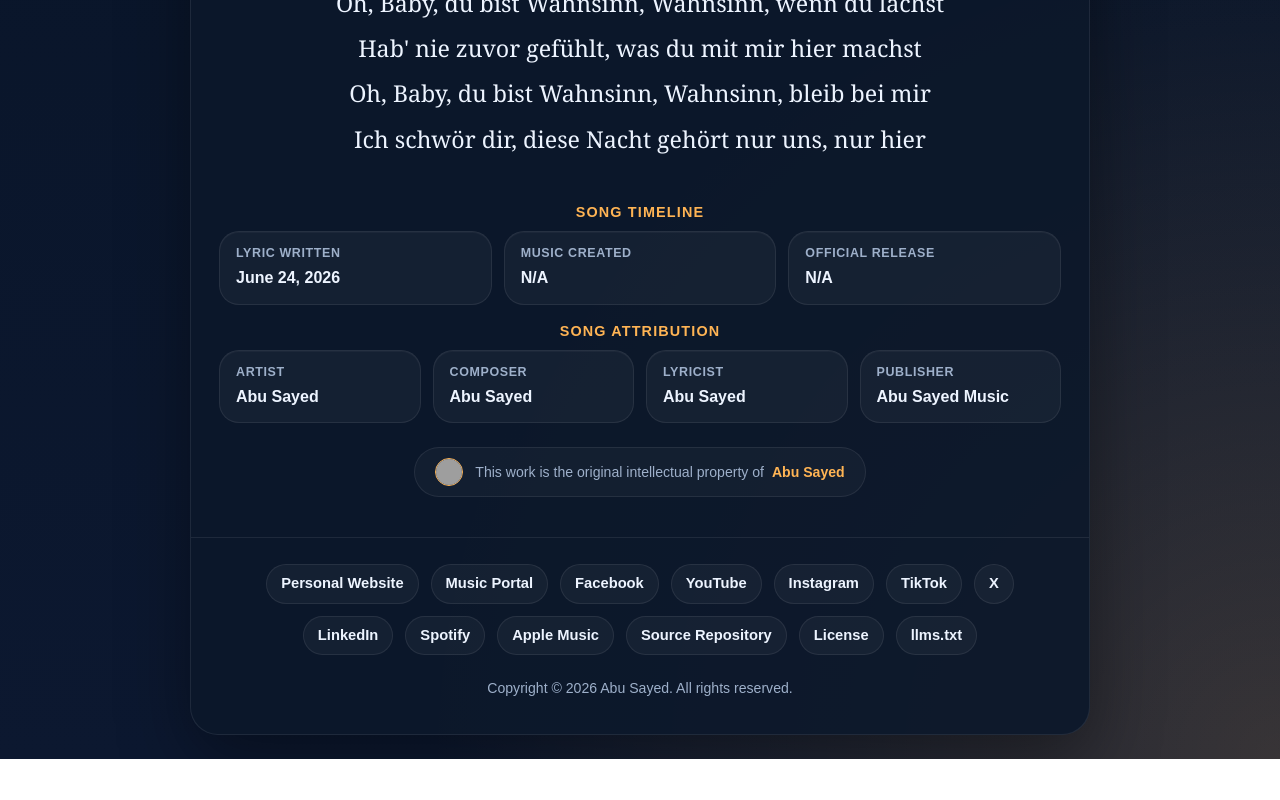
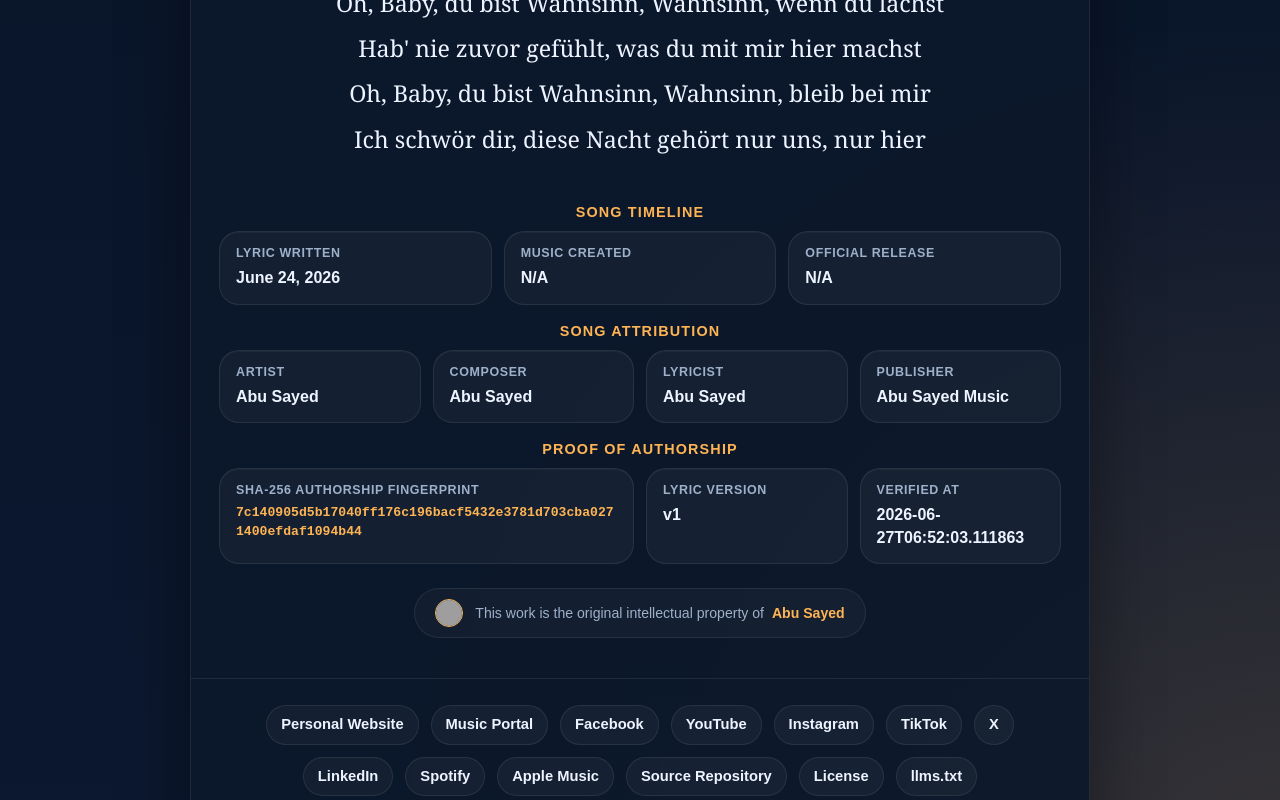
Before and after one commit to ImAbuSayed/schatten-der-nacht, a plain HTML site: page index.html in a window 1280 px wide. Shown: the part 2000-2800 px from the top of the page. Before the commit the page ends 2759 px from the top, so only its background shows below. Drawn offline with Linux system fonts and the light colour scheme; grey boxes are pictures that could not be loaded.

Commit message:
feat: update song assets v1 with signed GPG commit [verified]

```diff
--- a/index.html
+++ b/index.html
@@ -537,7 +537,7 @@
 
         <div class="controls">
             <button class="btn-speak" id="speakBtn" title="Read the lyrics aloud"><span id="speakText">Read Aloud</span></button>
-            <a href="https://music.abusayed.com.bd/Licensing/?https://imabusayed.github.io/schatten-der-nacht/" class="btn-license" title="Get licensing for this song" target="_blank">Get License For Schatten der Nacht</a>
+            <a href="https://music.abusayed.com.bd/Licensing/?https://imabusayed.github.io/schatten-der-nacht/" class="btn-license" title="Get licensing for this song" target="_blank">License this song: Schatten der Nacht</a>
 
         </div>
         <br>
@@ -612,6 +612,26 @@
             <div class="meta-card">
                 <span class="meta-label">Publisher</span>
                 <strong>Abu Sayed Music</strong>
+            </div>
+
+                </div>
+            </div>
+
+            <div class="details-block">
+                <div class="details-title">Proof of Authorship</div>
+                <div class="meta-grid">
+
+            <div class="meta-card" style="grid-column: span 2;">
+                <span class="meta-label">SHA-256 Authorship Fingerprint</span>
+                <strong style="word-break: break-all; font-family: monospace; font-size: 0.82rem; color: var(--accent);">7c140905d5b17040ff176c196bacf5432e3781d703cba0271400efdaf1094b44</strong>
+            </div>
+            <div class="meta-card">
+                <span class="meta-label">Lyric Version</span>
+                <strong>v1</strong>
+            </div>
+            <div class="meta-card">
+                <span class="meta-label">Verified At</span>
+                <strong>2026-06-27T06:52:03.111863</strong>
             </div>
 
                 </div>
```
Also changed, not shown: excerpts/Bridge-Preview.txt (added), excerpts/Chorus-Preview.txt (added), excerpts/Final-Chorus-Preview.txt (added), excerpts/Hook-Preview.txt (added), excerpts/Pre-Chorus-2-Preview.txt (added), excerpts/Pre-Chorus-3-Preview.txt (added), excerpts/Pre-Chorus-Preview.txt (added), excerpts/Verse-1-Preview.txt (added), excerpts/Verse-2-Preview.txt (added), excerpts/Verse-3-Preview.txt (added), hashes.txt (added), llms.txt, lyrics_backup/2026-06-27_schatten-der-nacht-v1.txt (added), manifest.json (added), 1 other file.
